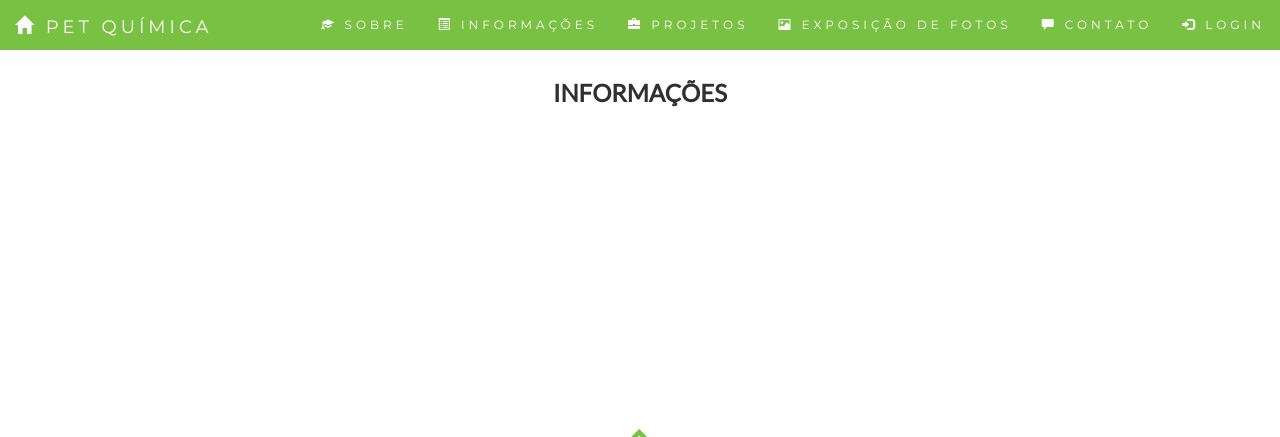
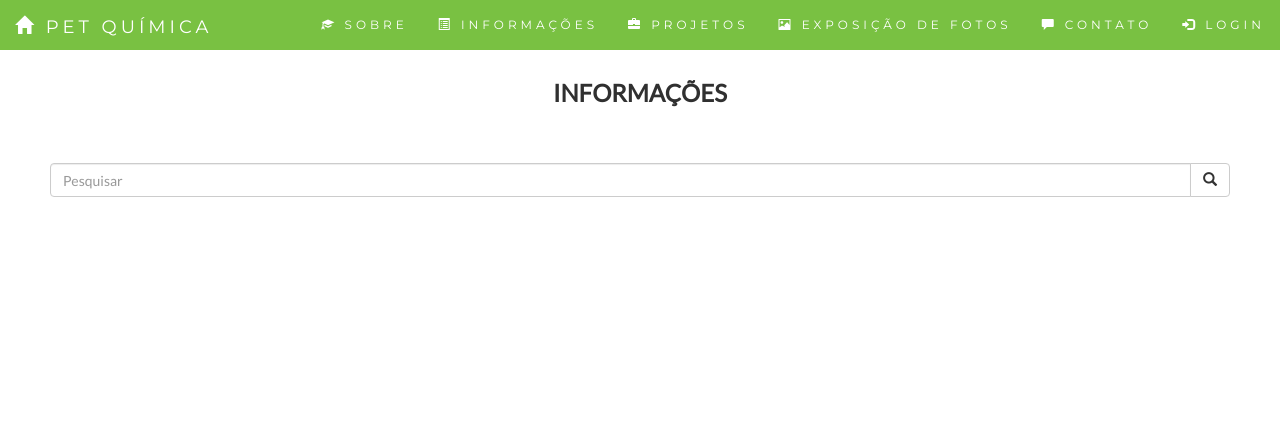
Before and after one commit to petquimica/sitepet, a Django app: template information/templates/information/index.html in a window 1280 px wide. Shown: the top 437 px of the page. Run offline with Django 3.2, Linux system fonts and the light colour scheme; the template is opened without the code that fills it, so the values that code supplies are empty; parts of the project's set-up code (start-up, migrations or seed data) failed here and were passed over; some libraries are stand-ins or nearby versions.

Commit message:
Search information

```diff
--- a/information/templates/information/index.html
+++ b/information/templates/information/index.html
@@ -9,6 +9,17 @@
       <p>{{tag}}</p>
       <a href="{% url 'information:index' %}">voltar</a>
     {% endif %}
+    <br />
+    <form method="GET" accept-charset="utf-8">
+      <div class="input-group">
+        <input type="text" class="form-control" name="q_info" value="{{request.GET.q_info}}" placeholder="Pesquisar">
+        <div class="input-group-btn">
+          <button class="btn btn-default" type="submit">
+            <i class="glyphicon glyphicon-search"></i>
+          </button>
+        </div>
+      </div>
+    </form>
   </div>
 
   <div class="container-fluid">
```
Also changed, not shown: information/views.py (+13 -1 lines).
